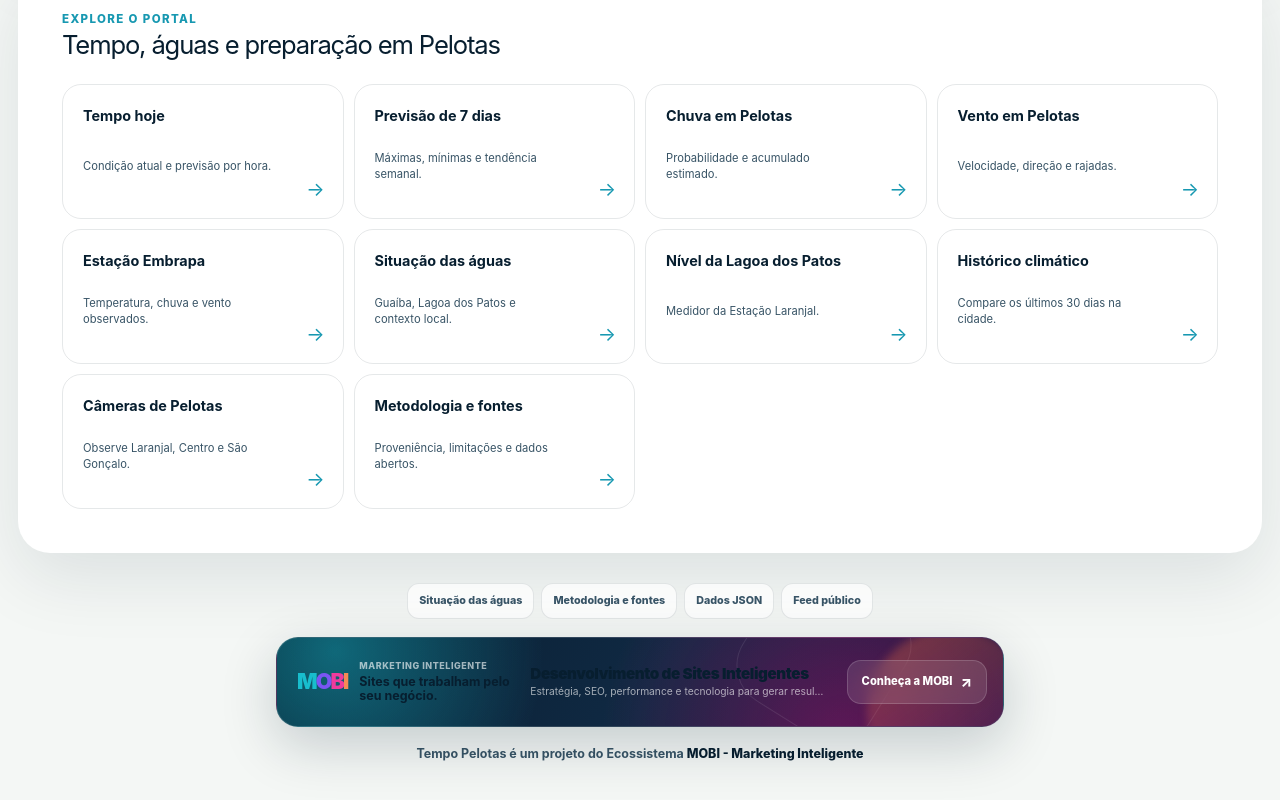
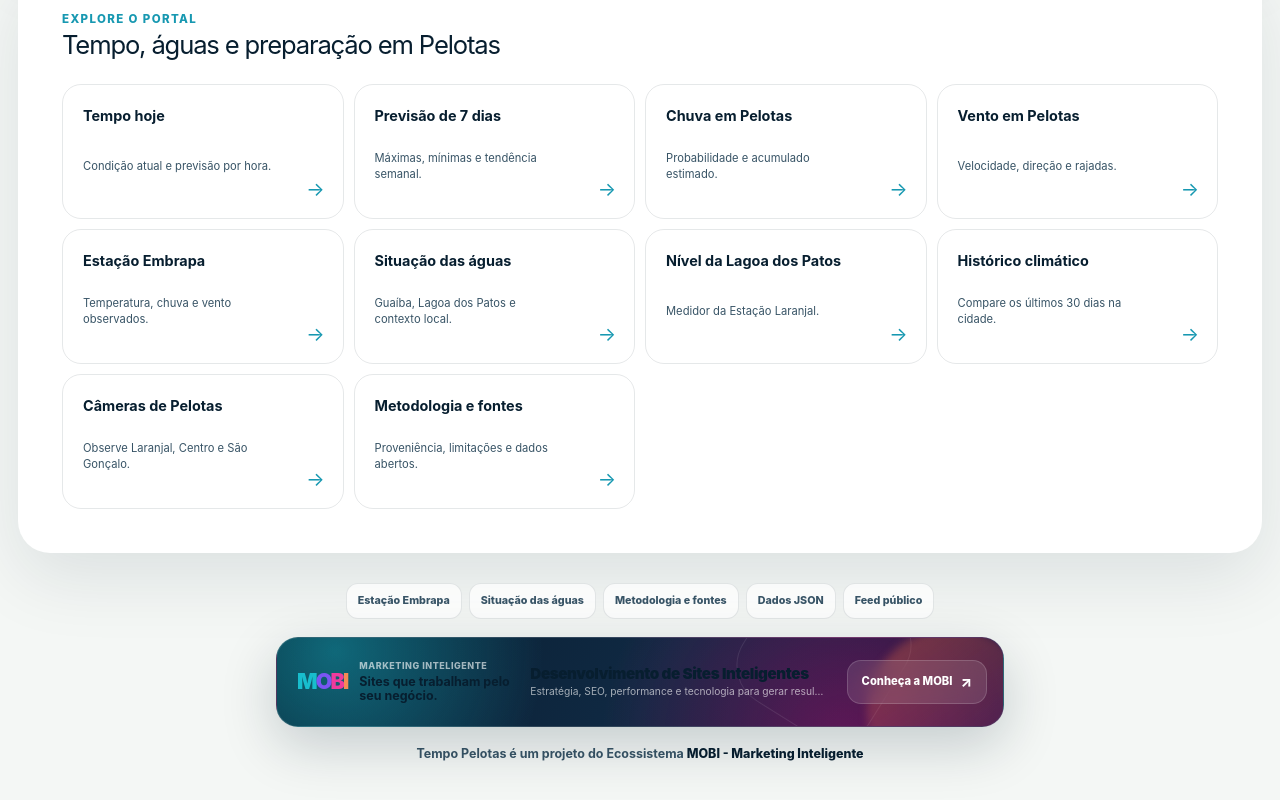
Before and after one commit to agenciamobi/tempopelotas, a Next.js app: page /alertas in a window 1280 px wide. Shown: the part 1822-2622 px from the top of the page. Built offline with nearby package versions, Linux system fonts and the light colour scheme; no server answers.

Commit message:
Inclui estação Embrapa nos recursos do rodapé

```diff
--- a/components/site-footer.tsx
+++ b/components/site-footer.tsx
@@ -23,6 +23,7 @@ export function SiteFooter({ source: _source }: SiteFooterProps) {
   return (
     <footer className="site-footer">
       <nav className="footer-resource-links" aria-label="Transparência e recursos públicos">
+        <Link href="/estacao-embrapa-pelotas">Estação Embrapa</Link>
         <Link href="/situacao-hidrologica-pelotas">Situação das águas</Link>
         <Link href="/metodologia">Metodologia e fontes</Link>
         <a href="/pelotas.json">Dados JSON</a>
```
